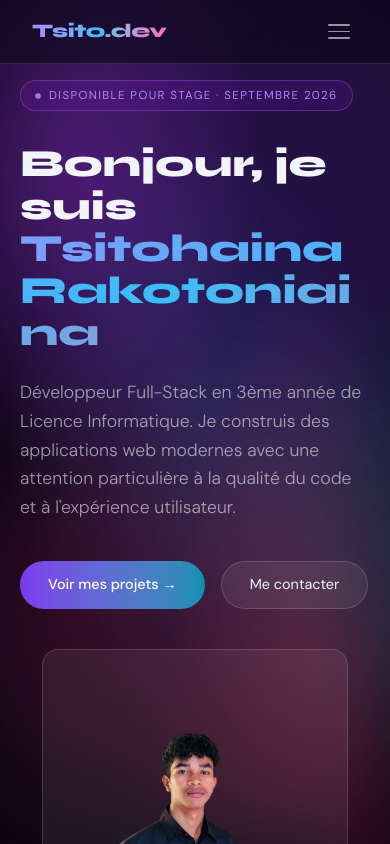
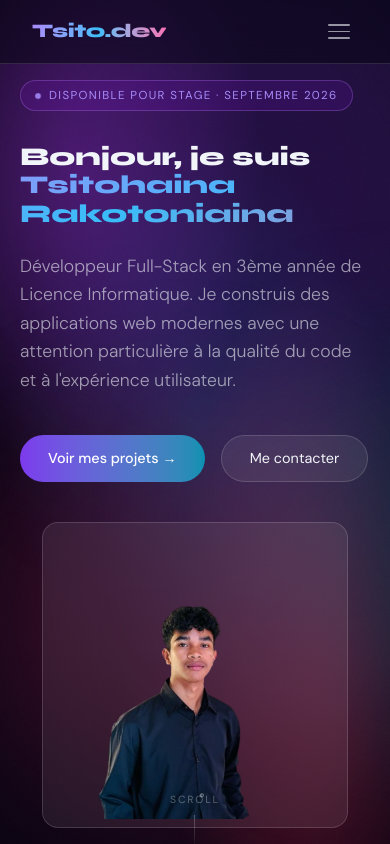
Before and after one commit to eccureuil/portfolio-tsitohaina, a React (Vite) app: page / in a window 390 px wide. Shown: the top 844 px of the page. Built offline with nearby package versions, Linux system fonts and the light colour scheme.

Commit message:
ajustement 1.1

```diff
--- a/src/pages/acceuil.tsx
+++ b/src/pages/acceuil.tsx
@@ -29,7 +29,7 @@ export default function Accueil() {
                 Disponible pour stage · Septembre 2026
               </div>
               <h1
-                className="font-display text-[clamp(2.4rem,4vw,4rem)] font-extrabold leading-[1.1] text-slate-100 break-words animate-hero-fade"
+                className="font-display text-[clamp(1.6rem,4vw,4rem)] font-extrabold leading-[1.1] text-slate-100 animate-hero-fade"
                 style={{ animationDelay: "0.1s" }}
               >
                 Bonjour, je suis{" "}
```
